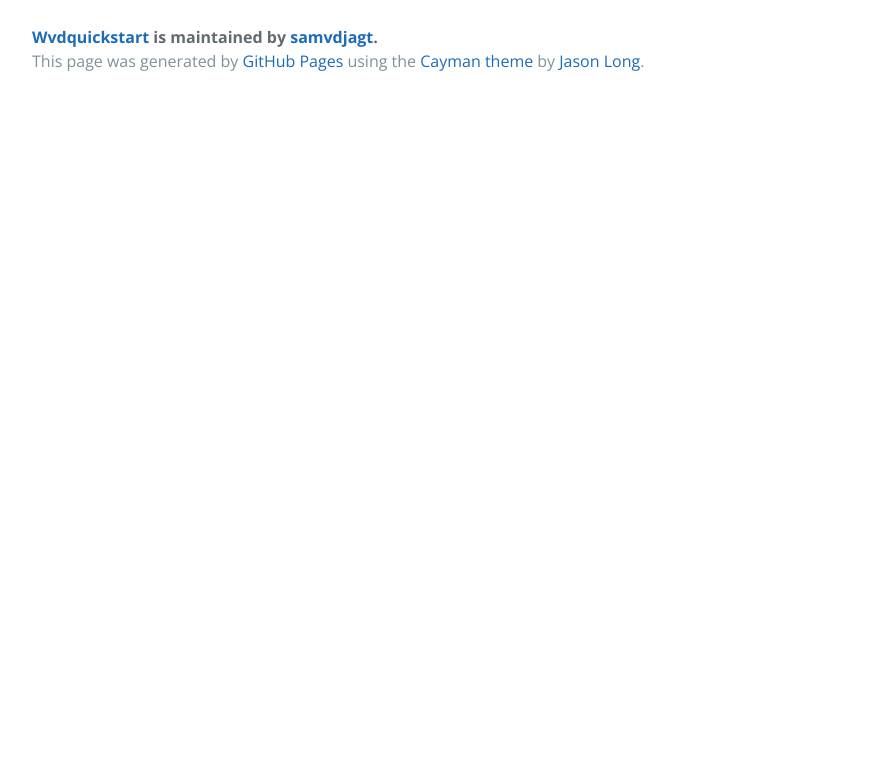
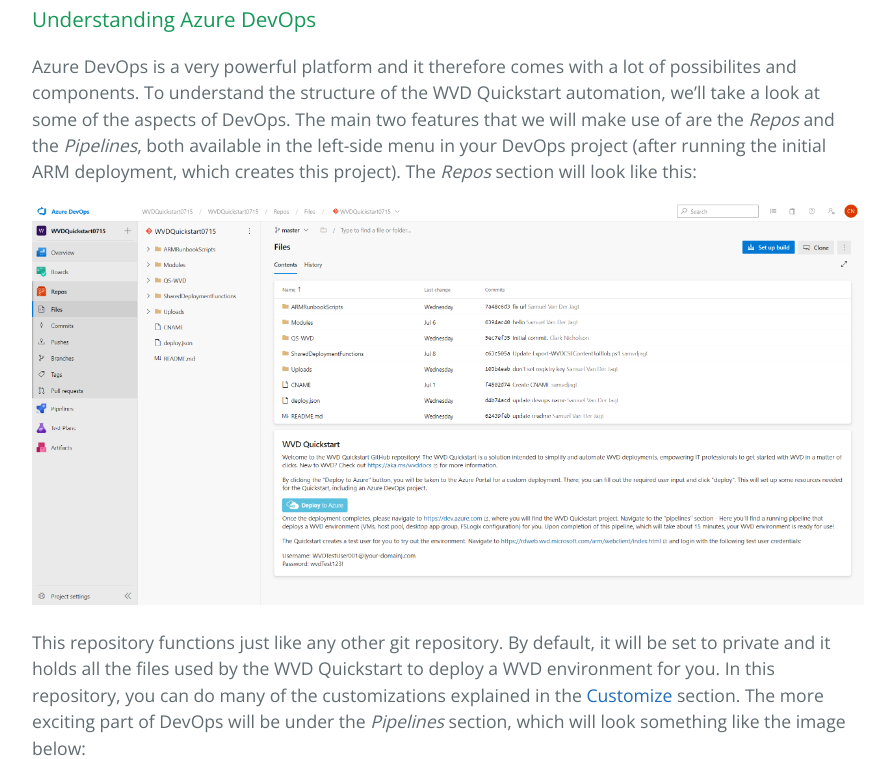
Before and after one commit to samvdjagt/wvdquickstart, a Jekyll site: the page built from devops.md, in a window 1280 px wide and 1400 px high, scrolled down 532 px. Shown: the top 759 px of the window, without its empty margins (192-1081 px from the left). Built offline with Jekyll 4.4.1, drawn with Linux system fonts in a browser that asks for light colours; before the commit the page ends 900 px from its top, so only the background shows below that; some of the changed text lies outside the part shown; grey boxes are pictures that could not be loaded.

Commit message:
Update devops.md

```diff
--- a/devops.md
+++ b/devops.md
@@ -5,5 +5,25 @@
 ---
 
 ## Breakdown of the DevOps Automation
+To understand the second of the two major deployments in the WVD Quickstart (for an overview, please see <a href="concepts">Concepts</a> section), the Azure DevOps pipeline that deploys a WVD environment for you, let's first take a look at <a href="https://dev.azure.com" target="_blank">Azure DevOps</a> itself.
+
+### Understanding Azure DevOps
+Azure DevOps is a very powerful platform and it therefore comes with a lot of possibilites and components. To understand the structure of the WVD Quickstart automation, we'll take a look at some of the aspects of DevOps. The main two features that we will make use of are the *Repos* and the *Pipelines*, both available in the left-side menu in your DevOps project (after running the initial ARM deployment, which creates this project). The *Repos* section will look like this:
+
+![DevOps Repository](images/devopsRepo.PNG?raw=true)
+
+This repository functions just like any other git repository. By default, it will be set to private and it holds all the files used by the WVD Quickstart to deploy a WVD environment for you. In this repository, you can do many of the customizations explained in the <a href="customize" target="_blank">Customize</a> section. The more exciting part of DevOps will be under the *Pipelines* section, which will look something like the image below:
+
+![DevOps Pipeline Overview](images/devopsPipelineOverview.PNG?raw=true)
+
+DevOps pipelines are very powerful tools that allow you to create custom build and/or release automization. In our case, the pipeline in the DevOps project takes care of the deployment of all WVD resources in an automated and repeatable way. The Quickstart uses only part of the pipeline functionalities, which are described in a high-level overview <a href="https://azure.microsoft.com/en-us/services/devops/pipelines/" target="_blank">here</a>. A pipeline is based on a *.yml* or *YAML* file, which in our case can be found in  QS-WVD/pipeline.yml - We will dive deeper into this file later.
+
+As you can see in the above image, one of the options in the Pipelines menu on the left is *Library*. A library can be used to store (secret) variable groups or files, that can hold values that can be accessed by the pipeline. In the WVD Quickstart case, the initial ARM deployment will create a variable group called *WVDSecrets*, which holds certain authentication credentials used by the pipeline to authenticate against Azure and agains the domain controller.
+
+#### Service Connection
+Because Azure DevOps and the Azure Resource Manager are separate services, DevOps needs a way to authenticate with the Azure Resource Manager for it to get permission to deploy the WVD resources. To do so, the initial ARM deployment will create something called a *Service Connection*. You can find this service connection under your project settings -> Service Connections, and by default it will be called *WVDServiceConnection*.
+
+### Understanding the Automation Pipeline
+Now that you are a little more familiar of the DevOps structure, we can dive straight into our <a href="https://github.com/samvdjagt/wvdquickstart/tree/master/QS-WVD/pipeline.yml" target="_blank">automation pipeline</a> itself. However, before doing so, it's recommended to familiarize yourself with the YAML pipeline file structure first, which you can do <a href="https://docs.microsoft.com/en-us/azure/devops/pipelines/yaml-schema?view=azure-devops&tabs=schema%2Cparameter-schema" target="_blank">here</a>.
 
 # MORE TO COME
```
